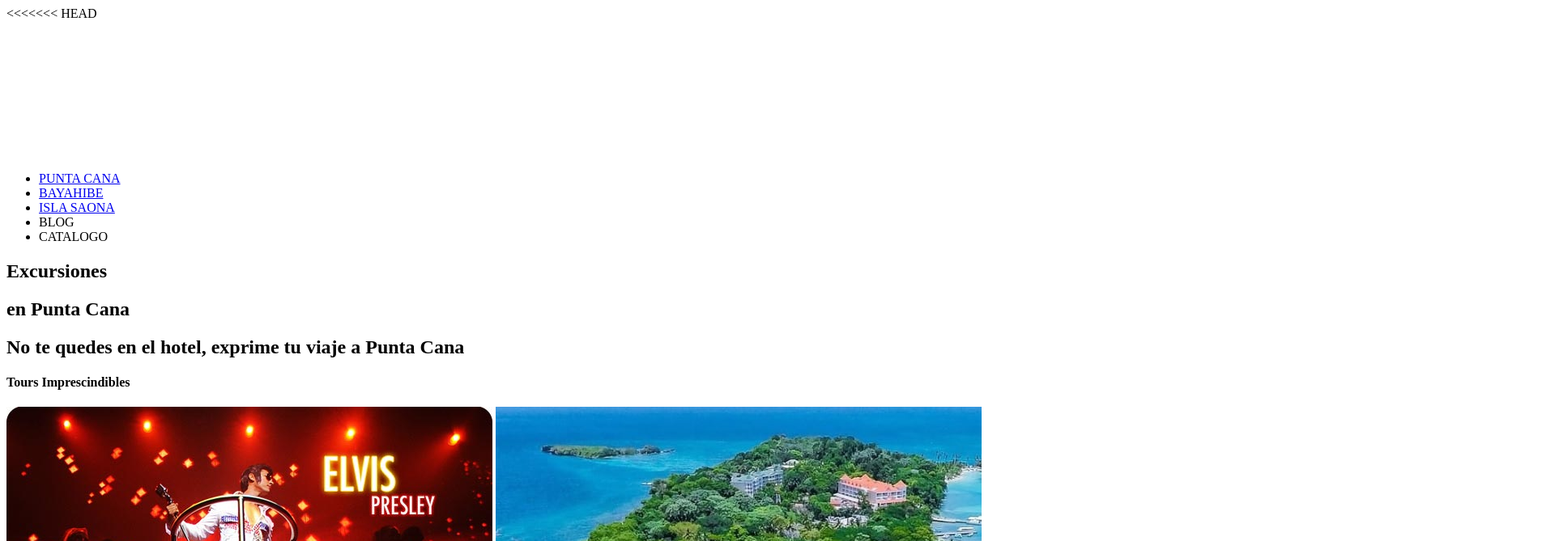
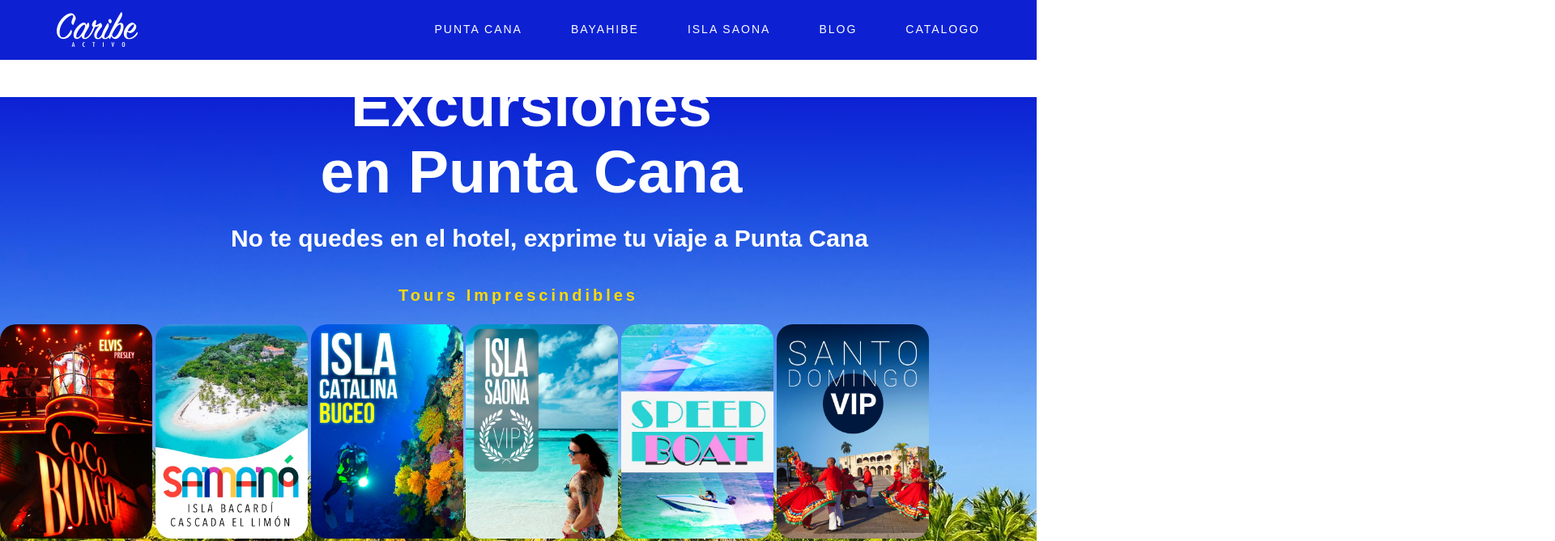
Before and after one commit to JoelJimenez0/Caribe-Activo-, a plain HTML site: page index.html in a window 1280 px wide. Shown: the top 669 px of the page at 81% size, 1920 px wide, since content can reach past the window. Drawn offline with Linux system fonts and the light colour scheme; files whose address does not match are found by name.

Commit message:
completed the main header and first slice

```diff
--- a/css/style.css
+++ b/css/style.css
@@ -0,0 +1,93 @@
+body{
+    font-family: Arial, sans-serif;
+    margin: 0;
+    font-size: 14px;
+    color: black;
+    line-height: 20px;
+}
+.header{
+    background-color: #0d21d3;
+    position: fixed;
+    height: 74px;
+    top: 0;
+    width: 100%;
+}
+.caribe-logo{
+    float: left;
+    width: 100px;
+    padding-top: 15px;
+    padding-left: 70px;
+}
+.nav-list{
+    list-style: none;
+    float: right;
+    padding-top: 13px;
+    padding-right: 10px;
+    padding-left: 10px;
+}
+nav li{
+    float: left;
+    color: #fff;
+    margin-right: 20px;
+    line-height: 1.3em;
+    font-weight: 400;
+    text-align: center;
+    letter-spacing: 2px;
+    padding-right: 40px;
+}
+nav a {
+    text-decoration: none;
+    color: #fff;
+ }
+.main-slice{
+    margin-top: 0;
+}
+.hotel{
+    font-size: 20px;
+    color: #FFF;
+    text-align: center;
+    padding-left: 6%;
+    ;
+}
+
+.tours {
+    font-size: 20px;
+    color: #ffd900;
+    margin-top: 50px;
+    letter-spacing: 4px;
+    text-align: center;
+
+}
+.sliceh1{
+    margin-top: 100px;
+    width: 800px;
+    font-size: 50px;
+    text-align: center;
+    font-family: Quicksand, sans-serif;
+    padding-left: 20%;
+    color: white;
+}
+.sliceh10{
+    width: 800px;
+    margin-top: 0;
+    margin-bottom: 13px;
+    font-size: 50px;
+    text-align: center;
+    font-family: Quicksand, sans-serif;
+    padding-left: 20%;
+    color: #FFF;
+}
+.slice img {
+    margin-top: 0;
+    height: 265px;
+    align-items: center;
+    border-radius: 20px;
+    cursor: pointer;
+}
+.slice-container{
+    background-image: -webkit-gradient(linear,left top, left bottom,from(#0d21d3),color-stop(58%,transparent)),url(../images/header.jpg);
+    background-position: 20% 100%;
+    min-width: 100%;
+    background-image: -moz-linear-gradient();
+    background-repeat: repeat;
+}
--- a/index.html
+++ b/index.html
@@ -762,18 +762,39 @@
     <title>Caribe activo</title>
 </head>
 <body>
-    <div class="menu">
+    <div class="header">
         <header class="nav-container">
-            <img src="images/header.jpg" alt="logo" class="logo">
+            <img src="images/Logo-caribe.png" alt="caribe-logo" class="caribe-logo">
             <nav>
                 <ul class="nav-list">
                     <li><a href="https://www.excursionesenpuntacana.com/localizacion/punta-cana">PUNTA CANA</a></li>
                     <li><a href="https://www.excursionesenpuntacana.com/localizacion/bayahibe">BAYAHIBE</a></li>
                     <li><a href="https://www.excursionesenpuntacana.com/localizacion/isla-saona">ISLA SAONA</a></li>
+                    <li>BLOG</li>
+                    <li>CATALOGO</li>
                 </ul>
             </nav>
         </header>
     </div>
+    <div class="slice">
+        <section>
+            <div class="slice-container">
+                <div class="sliceh1"><h1>Excursiones</h1></div>
+                <div class="sliceh10"><h1>en Punta Cana</h1></div>
+                <div class="hotel"><h2>No te quedes en el hotel, exprime tu viaje a Punta Cana</h2></div>
+                <div class="tours"><h4>Tours Imprescindibles</h2></div>
+                <div class="slice">
+                    <img src="images/Elvis.jpg" alt="Elvis Presley">
+                    <img src="images/samana.jpg" alt="Samana Aventuras">
+                    <img src="images/catalina.jpg" alt="Isla Catalina">
+                    <img src="images/saona.jpg" alt="Isla Saona">
+                    <img src="images/SPEEDBOAT.jpg" alt="Speed Boat">
+                    <img src="images/SD.jpg" alt="Santo Domingo">
+                    <img src="images/BUGGIES.jpg" alt="Buggies 4x4">
+                </div>
+            </div>
+        </section>
+    </div>
 </body>
 >>>>>>> d178bfc (first commit)
 </html>
```
Also changed, not shown: images/BUGGIES.jpg (added), images/Elvis.jpg (added), images/Logo-caribe.png (added), images/SD.jpg (added), images/SPEEDBOAT.jpg (added), images/catalina.jpg (added), images/samana.jpg (added), images/saona.jpg (added).
